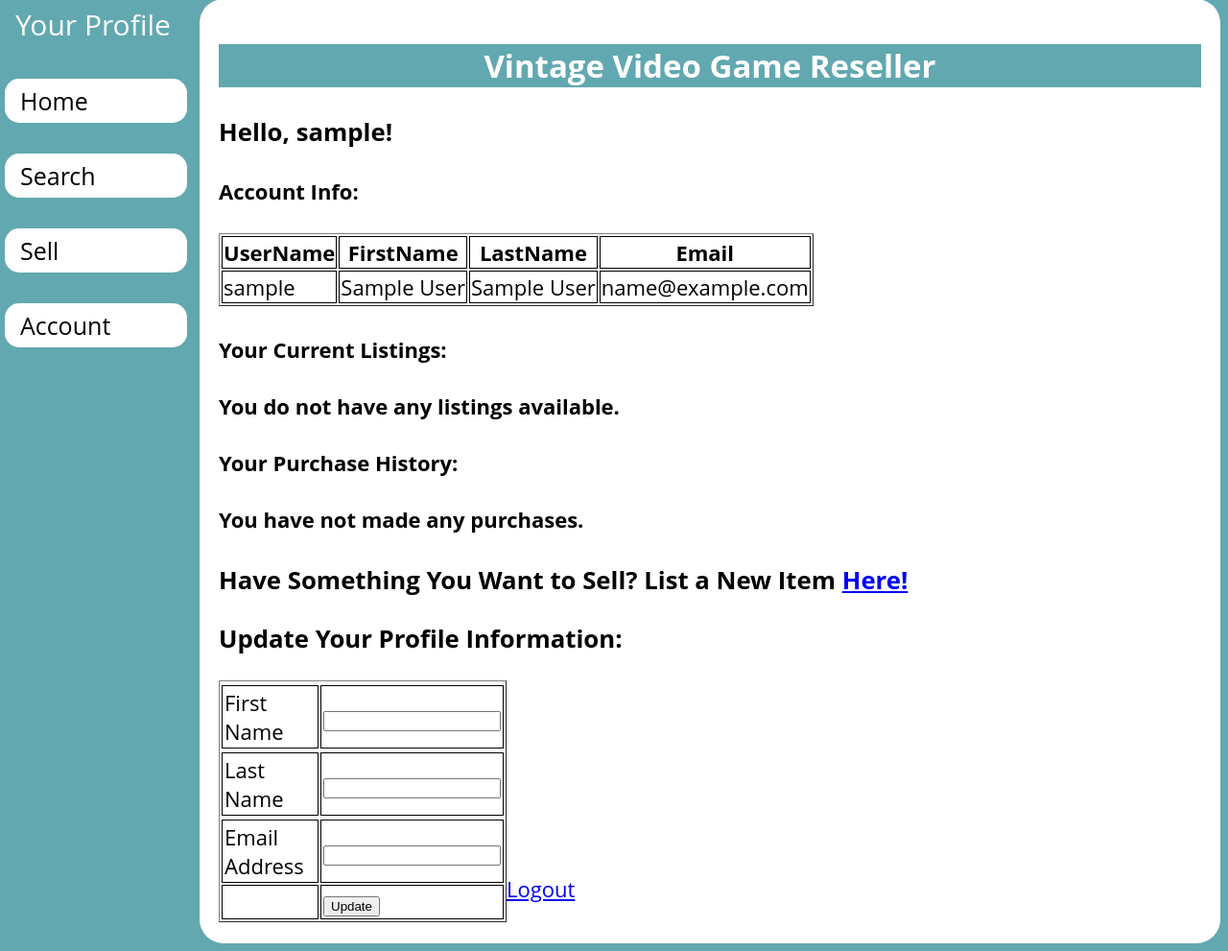
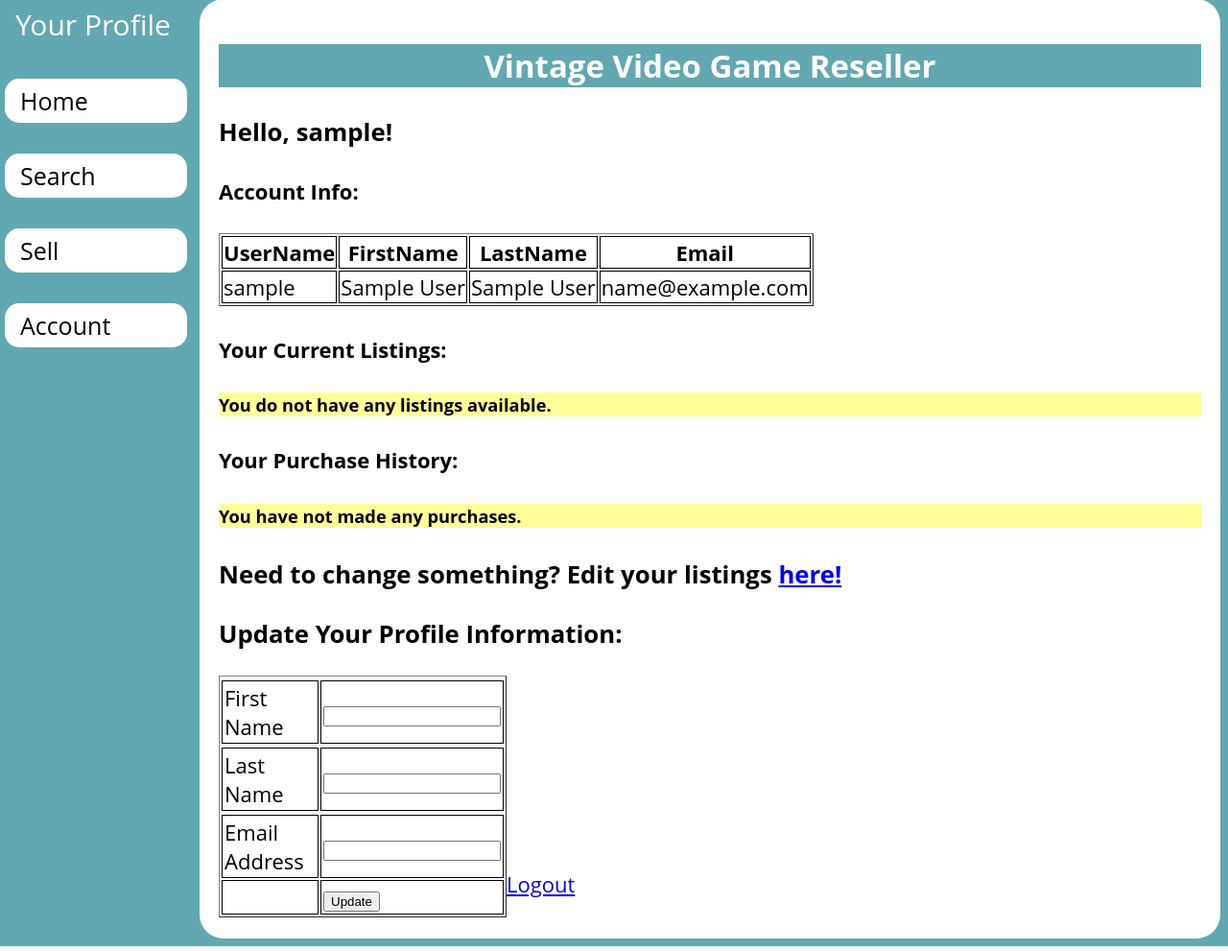
Before and after one commit to amanda82615/VintageVideoGameReseller, a PHP site: page /profile.php in a window 1280 px wide. Shown: the part 51-1042 px from the top of the page at 96% size. Run offline with PHP 8.4, Linux system fonts and the light colour scheme; the visitor is signed in with stand-in values (Sample User, id 1); data that the repository does not hold is empty.

Commit message:
Formatting changes

```diff
--- a/profile.php
+++ b/profile.php
@@ -109,6 +109,9 @@
                 width: auto;
                 color: white;
             }
+			h5 {
+				background: #ffff99;
+			}
         </style>
     </head>
     <body>
@@ -223,7 +226,7 @@
 						echo "</table>";
 					}
 					else {
-						echo "<h4>You do not have any listings available.</h4>";
+						echo "<h5>You do not have any listings available.</h5>";
 					}
 
 
@@ -267,14 +270,14 @@
 						echo "</table>";
 					}
 					else {
-						echo "<h4>You have not made any purchases.</h4>";
+						echo "<h5>You have not made any purchases.</h5>";
 					}
 
 					// close the connection
 					$conn->close();
 				}
 			?>
-			<h3>Have Something You Want to Sell? List a New Item <a href='create_listing.php'>Here!</a></h3>
+			<h3>Need to change something? Edit your listings <a href='create_listing.php'>here!</a></h3>
 			<h3>Update Your Profile Information:</h3>
 			<form action="profile.php" method="post" name="profileUpdate" id="profileUpdate">
 				<table width="300" border="1" align="left" cellpadding="2" cellspacing="2">
```
